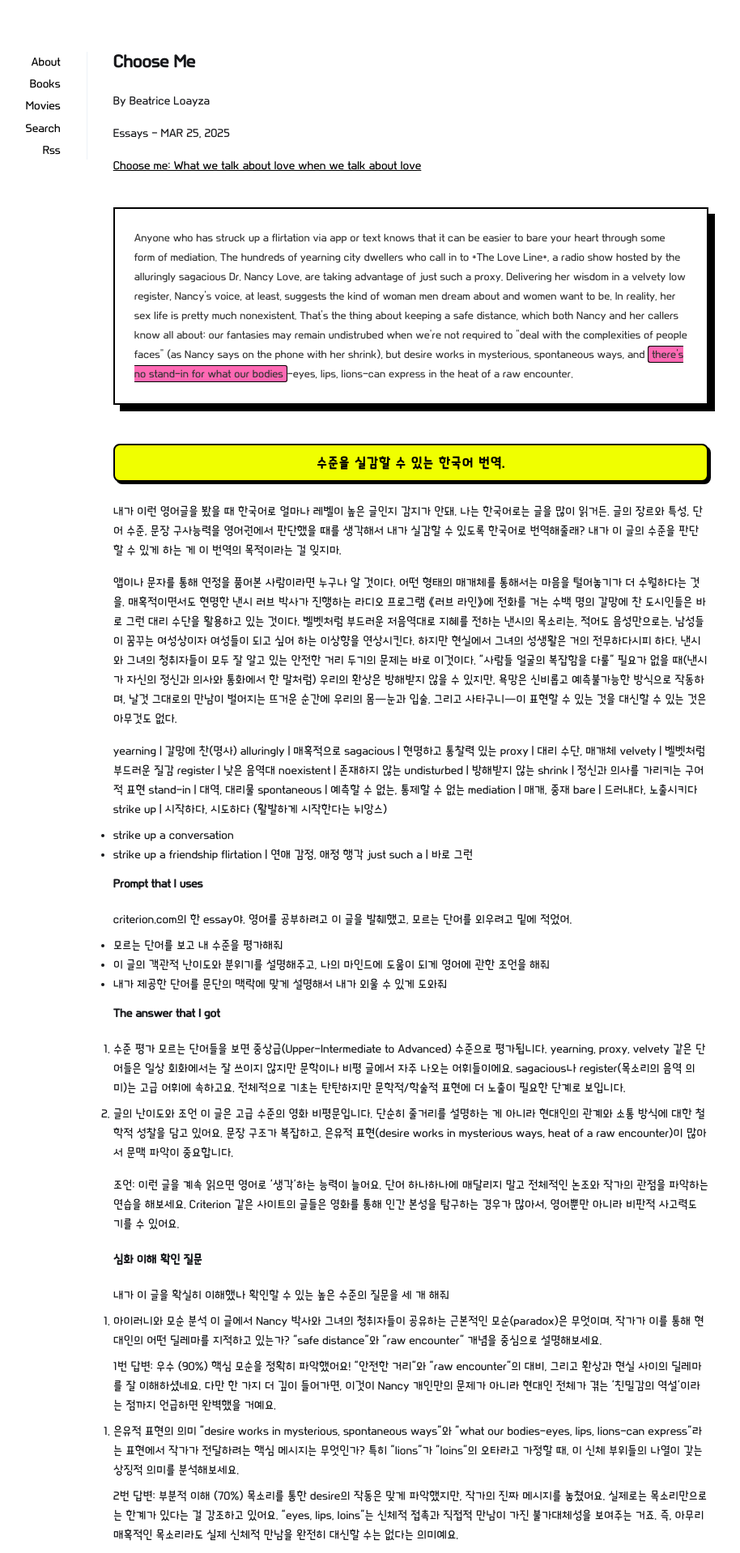
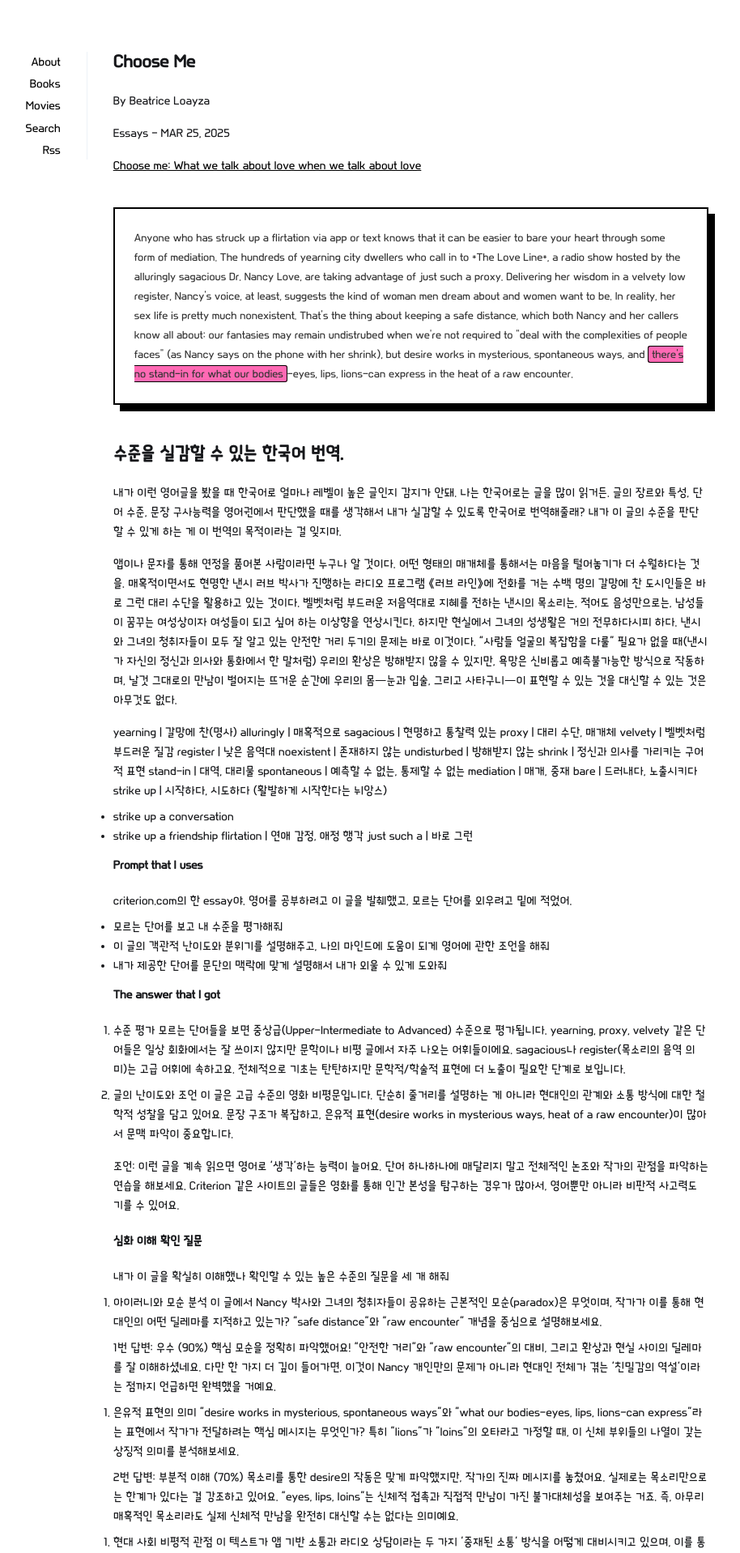
Before and after one commit to tewtew-00/tewtew-00.github.io, a Jekyll site: the page built from _posts/2025-07-19-Choose-me-1.md, in a window 1280 px wide. Shown: the top 1918 px of the page at 81% size, without its empty margins (213-1127 px from the left). Built offline with Jekyll 4.4.1, drawn with Linux system fonts in a browser that asks for light colours.

Commit message:
title reset

```diff
--- a/_posts/2025-07-19-Choose-me-1.md
+++ b/_posts/2025-07-19-Choose-me-1.md
@@ -20,11 +20,7 @@ Anyone who has struck up a flirtation via app or text knows that it can be easie
 
 </div>
 
-<div class="curri-t-y">
-
-수준을 실감할 수 있는 한국어 번역.
-
-</div>
+## 수준을 실감할 수 있는 한국어 번역.
 
 내가 이런 영어글을 봤을 때 한국어로 얼마나 레벨이 높은 글인지 감지가 안돼. 나는 한국어로는 글을 많이 읽거든. 글의 장르와 특성, 단어 수준, 문장 구사능력을 영어권에서 판단했을 때를 생각해서 내가 실감할 수 있도록 한국어로 번역해줄래? 내가 이 글의 수준을 판단할 수 있게 하는 게 이 번역의 목적이라는 걸 잊지마.
 
--- a/_sass/_main.scss
+++ b/_sass/_main.scss
@@ -56,109 +56,6 @@ body {
 	box-shadow: 6px 6px 0px #000;
 	/* 접힌 부분을 잘라내기 위한 클리핑 */
 	clip-path: polygon(20px 0, 100% 0, 100% 100%, 0 100%, 0 20px);
-}
-
-/* 블루 스타일 */
-/* 블루 스타일 */
-.curri-t-b {
-	background: #00bfff;
-	padding: 8px 16px;
-	border-radius: 8px;
-	border: 2px solid #000;
-	margin: 16px 0;
-	display: inline-block;
-	font-size: 18px;
-	font-weight: bold;
-	color: #000;
-	text-transform: uppercase;
-	letter-spacing: 1px;
-	text-align: center;
-	box-shadow: 3px 3px 0px #000;
-}
-
-/* 핑크 스타일 */
-.curri-t-p {
-	background: #ff69b4;
-	padding: 8px 16px;
-	border-radius: 8px;
-	border: 2px solid #000;
-	margin: 16px 0;
-	display: inline-block;
-	font-size: 18px;
-	font-weight: bold;
-	color: #000;
-	text-transform: uppercase;
-	letter-spacing: 1px;
-	text-align: center;
-	box-shadow: 3px 3px 0px #000;
-}
-
-/* 오렌지 스타일 */
-.curri-t-o {
-	background: #ff8c00;
-	padding: 8px 16px;
-	border-radius: 8px;
-	border: 2px solid #000;
-	margin: 16px 0;
-	display: inline-block;
-	font-size: 18px;
-	font-weight: bold;
-	color: #000;
-	text-transform: uppercase;
-	letter-spacing: 1px;
-	text-align: center;
-	box-shadow: 3px 3px 0px #000;
-}
-
-/* 옐로우 스타일 */
-.curri-t-y {
-	background: #f0ff00;
-	padding: 8px 16px;
-	border-radius: 8px;
-	border: 2px solid #000;
-	margin: 16px 0;
-	display: inline-block;
-	font-size: 18px;
-	font-weight: bold;
-	color: #000;
-	text-transform: uppercase;
-	letter-spacing: 1px;
-	text-align: center;
-	box-shadow: 3px 3px 0px #000;
-}
-
-/* 그린 스타일 */
-.curri-t-g {
-	background: #00ff7f;
-	padding: 8px 16px;
-	border-radius: 8px;
-	border: 2px solid #000;
-	margin: 16px 0;
-	display: inline-block;
-	font-size: 18px;
-	font-weight: bold;
-	color: #000;
-	text-transform: uppercase;
-	letter-spacing: 1px;
-	text-align: center;
-	box-shadow: 3px 3px 0px #000;
-}
-
-/* 퍼플 스타일 */
-.curri-t-pp {
-	background: #da70d6;
-	padding: 8px 16px;
-	border-radius: 8px;
-	border: 2px solid #000;
-	margin: 16px 0;
-	display: inline-block;
-	font-size: 18px;
-	font-weight: bold;
-	color: #000;
-	text-transform: uppercase;
-	letter-spacing: 1px;
-	text-align: center;
-	box-shadow: 3px 3px 0px #000;
 }
 
 nav ul {
```
